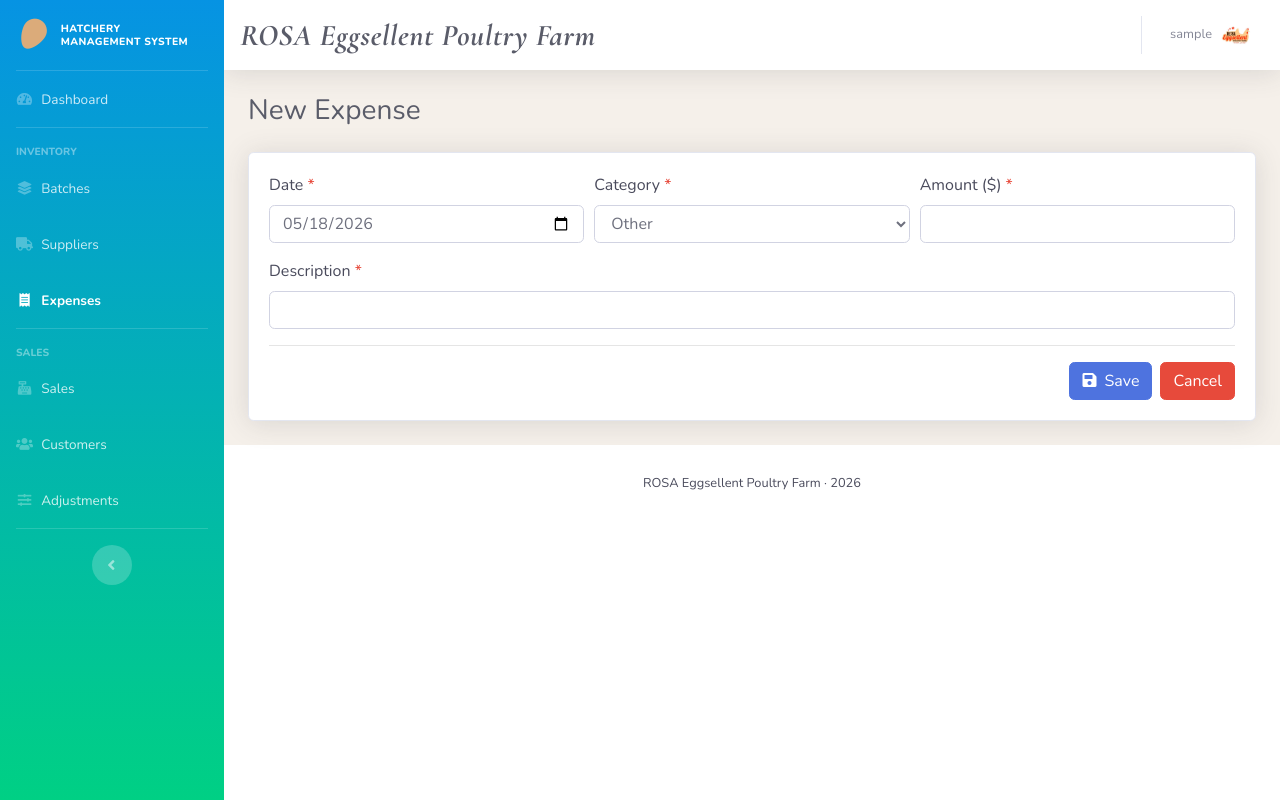
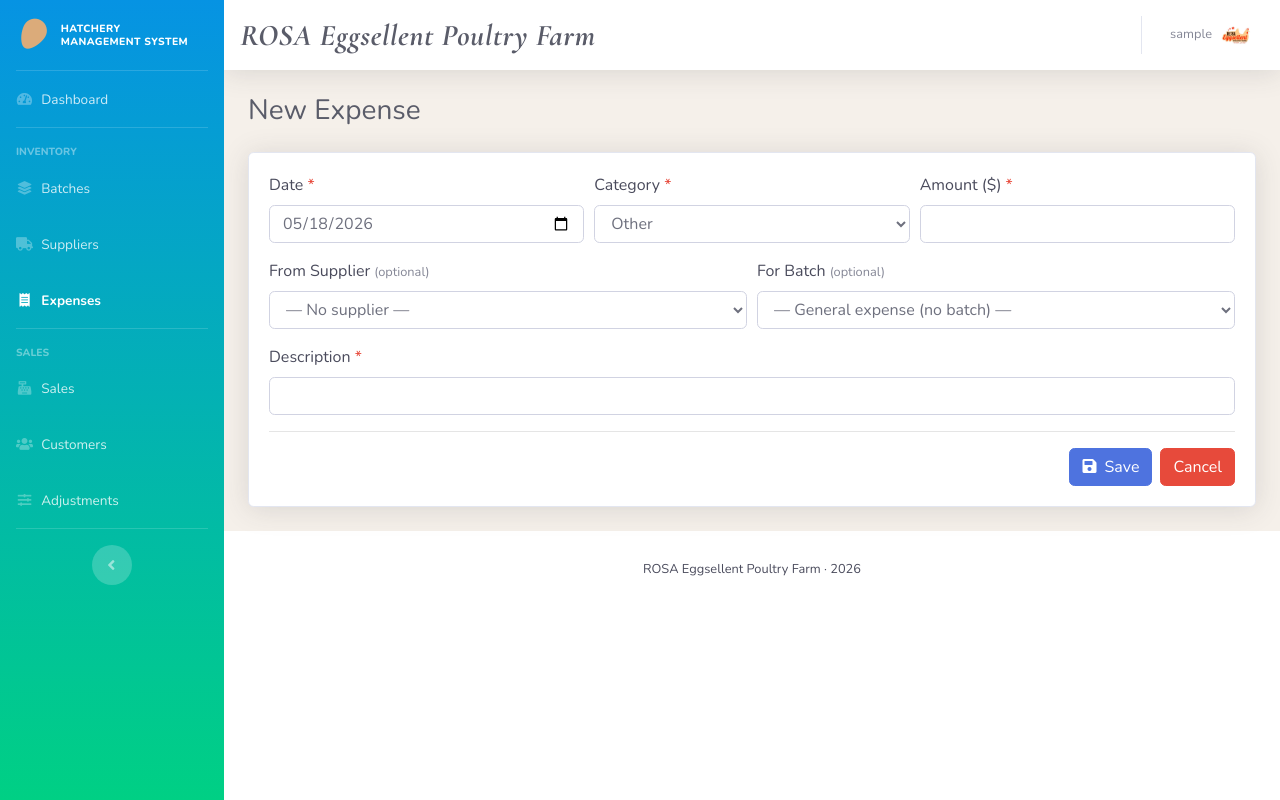
Before and after one commit to Unkerpaulie/hatchery, a Django app: page /inventory/expenses/new/ in a window 1280 px wide. Run offline with Django 5.2, Linux system fonts and the light colour scheme; the visitor is signed in with stand-in values (Sample User, id 1); data that the repository does not hold is empty; some libraries are stand-ins or nearby versions.

Commit message:
updated expense form to include linking suppier and batch

```diff
--- a/inventory/forms.py
+++ b/inventory/forms.py
@@ -3,6 +3,12 @@
 from django import forms
 
 from .models import Batch, Expense, Hatch, Supplier
+
+# ---- batch label helper for expense form ------------------------------------
+
+def _expense_batch_label(batch):
+    """Human-readable batch label shown in the Expense form dropdown."""
+    return f"Batch #{batch.pk} ({batch.get_status_display()}) — {batch.purchase_date}"
 
 # ---- shared widget helpers -------------------------------------------------
 
@@ -162,14 +168,24 @@ _MONEY = {"class": "form-control", "step": "0.01"}
 class ExpenseForm(forms.ModelForm):
     class Meta:
         model = Expense
-        fields = ["date", "category", "amount", "description"]
+        fields = ["date", "category", "amount", "batch", "supplier", "description"]
         widgets = {
             "date":        forms.DateInput(attrs=_DATE),
             "category":    forms.Select(attrs=_SELECT),
             "amount":      forms.NumberInput(attrs=_MONEY),
+            "batch":       forms.Select(attrs=_SELECT),
+            "supplier":    forms.Select(attrs=_SELECT),
             "description": forms.TextInput(attrs=_TEXT),
         }
         labels = {"amount": "Amount ($)"}
+
+    def __init__(self, *args, **kwargs):
+        super().__init__(*args, **kwargs)
+        self.fields["batch"].queryset = Batch.objects.order_by("-purchase_date", "-id")
+        self.fields["batch"].label_from_instance = _expense_batch_label
+        self.fields["batch"].empty_label = "— General expense (no batch) —"
+        self.fields["supplier"].queryset = Supplier.objects.order_by("business_name")
+        self.fields["supplier"].empty_label = "— No supplier —"
 
     def clean_amount(self):
         amount = self.cleaned_data.get("amount")
--- a/inventory/models.py
+++ b/inventory/models.py
@@ -471,10 +471,11 @@ class Hatch(AuditedModel):
 
 
 class Expense(AuditedModel):
-    """An operating expense not tied to a specific batch (feed, electricity,
-    supplies, labour, etc.). Batch egg-purchase costs are captured on
-    ``Batch.total_cost``; this model covers all other running costs so the
-    dashboard can show a meaningful total-cost figure.
+    """An operating expense, optionally attributed to a specific batch and/or supplier.
+
+    Batch egg-purchase costs are captured on ``Batch.total_cost``; this model
+    covers all other running costs (feed, medicine, labour, etc.) and supports
+    per-batch profitability tracking when a batch is specified.
     """
 
     class Category(models.TextChoices):
@@ -487,6 +488,20 @@ class Expense(AuditedModel):
         SUPPLIES    = "supplies",    "Supplies"
         OTHER       = "other",       "Other"
 
+    batch    = models.ForeignKey(
+        "Batch",
+        on_delete=models.SET_NULL,
+        null=True, blank=True,
+        related_name="expenses",
+        help_text="Batch this expense is attributed to, if applicable.",
+    )
+    supplier = models.ForeignKey(
+        "Supplier",
+        on_delete=models.SET_NULL,
+        null=True, blank=True,
+        related_name="expenses",
+        help_text="Supplier this expense is attributed to, if applicable.",
+    )
     date        = models.DateField(default=timezone.localdate)
     amount      = models.DecimalField(max_digits=10, decimal_places=2)
     category    = models.CharField(max_length=20, choices=Category.choices, default=Category.OTHER)
--- a/inventory/views.py
+++ b/inventory/views.py
@@ -314,9 +314,11 @@ class HatchDeleteView(LoginRequiredMixin, View):
 # ---------------------------------------------------------------------------
 
 class ExpenseListView(LoginRequiredMixin, ListView):
-    model = Expense
     template_name = "inventory/expense_list.html"
     context_object_name = "expenses"
+
+    def get_queryset(self):
+        return Expense.objects.select_related("batch", "supplier").order_by("-date", "-id")
 
 
 class ExpenseCreateView(AuditMixin, LoginRequiredMixin, CreateView):
--- a/templates/inventory/expense_form.html
+++ b/templates/inventory/expense_form.html
@@ -35,6 +35,22 @@
                     {% endif %}
                 </div>
             </div>
+            <div class="form-row">
+                <div class="form-group col-md-6">
+                    <label>From Supplier <span class="text-muted small">(optional)</span></label>
+                    {{ form.supplier }}
+                    {% if form.supplier.errors %}
+                        <div class="invalid-feedback d-block">{{ form.supplier.errors|join:", " }}</div>
+                    {% endif %}
+                </div>
+                <div class="form-group col-md-6">
+                    <label>For Batch <span class="text-muted small">(optional)</span></label>
+                    {{ form.batch }}
+                    {% if form.batch.errors %}
+                        <div class="invalid-feedback d-block">{{ form.batch.errors|join:", " }}</div>
+                    {% endif %}
+                </div>
+            </div>
             <div class="form-group">
                 <label>Description <span class="text-danger">*</span></label>
                 {{ form.description }}
```
Also changed, not shown: templates/inventory/expense_list.html (+20 -2 lines), inventory/migrations/0008_expense_batch_supplier.py (added).
